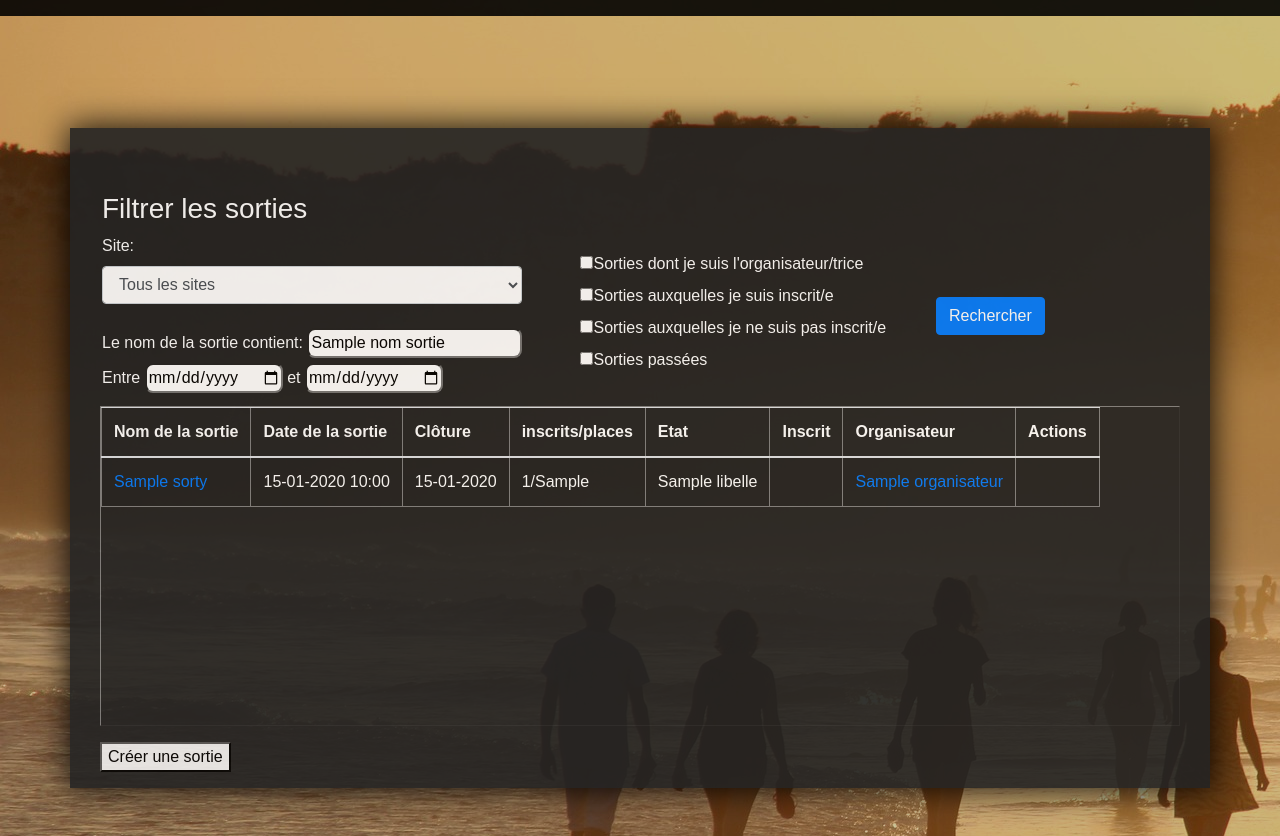
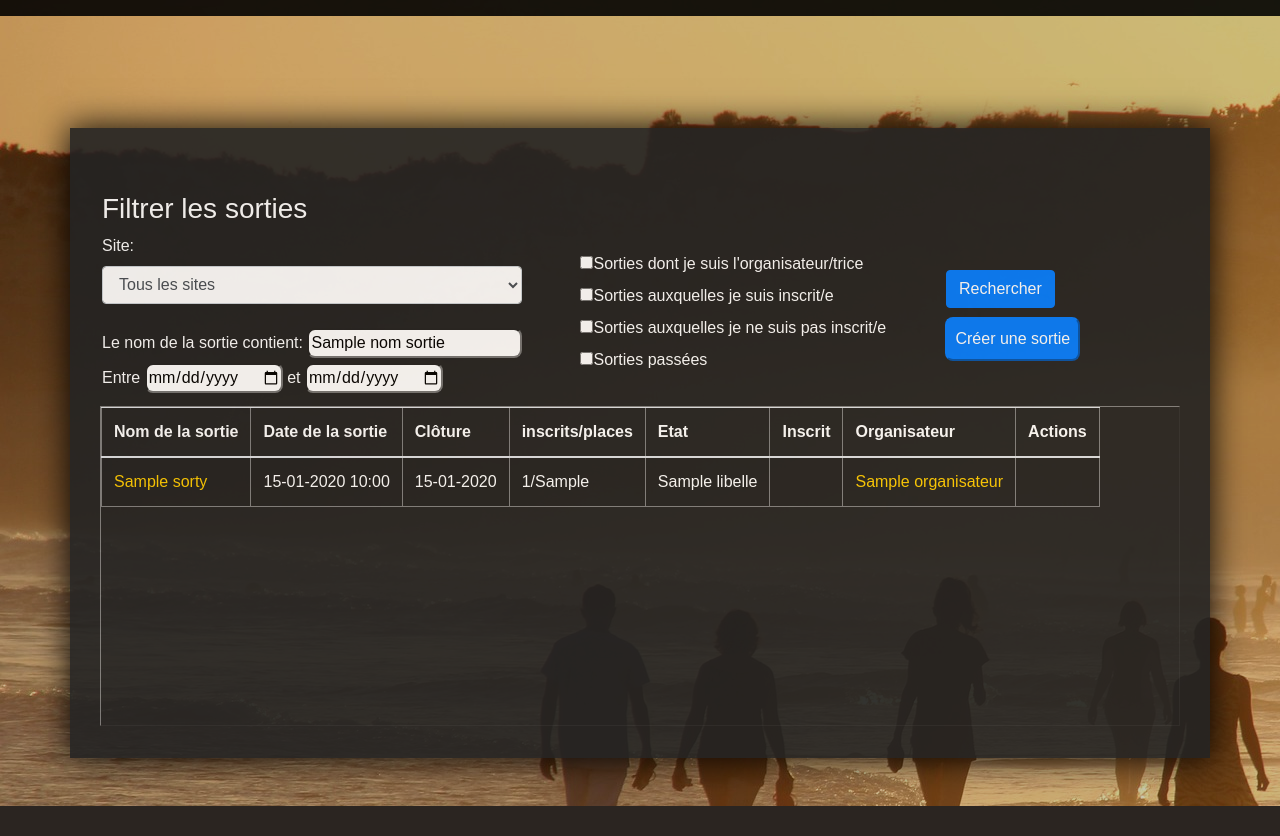
Before and after one commit to Claraafc/sortir, a Symfony app: template templates/affichage_sortie/accueil.html.twig in a window 1280 px wide. After the commit the page ends 806 px from the top, so only its background shows below. Run offline with Twig, Linux system fonts and the light colour scheme; the template is opened without the code that fills it: most values are stand-ins (such as "Sample title", 1, 10 or a date in 2020); some libraries are stand-ins or nearby versions.

Commit message:
Commit evolution du css, accueil done

```diff
--- a/public/styles/style.css
+++ b/public/styles/style.css
@@ -4,14 +4,12 @@
     font-size: medium;
 }
 
-/*.core > a {
-    color: #1DC9FF;
-}*/
-.nav-item > a {
-    color:white;
+td > a {
+    color:#ffcc00 ;
 }
+
 a:hover {
-    color: #ffcc00 ;
+    color:  #1DC9FF;
 }
 
 .background-image{
@@ -23,6 +21,13 @@ a:hover {
     filter: brightness(80%);
 
 }
+.btn-creer-sortie{
+ padding: 0.5em;
+}
+
+.btns-accueil{
+
+}
 .col-checkbox{
     margin-left: 3em;
 }
@@ -31,6 +36,9 @@ a:hover {
     margin-left: 2.5em;
 }
 
+.container-login {
+   height:100%
+}
 .container-table-accueil{
     width: 500em;
 }
@@ -45,6 +53,14 @@ a:hover {
     z-index: 9999;
 
 }
+
+.div-btn-creer-sortie{
+    border-radius: 0.2em;
+    margin-left: 3.4em;
+    margin-top: 0.6em;
+
+}
+
 /*body {
     color: black;
     font-family: "Roboto Light";
@@ -127,6 +143,10 @@ input {
     text-align: -webkit-left;
 }
 
+login-img{
+    width: 100%;
+}
+
 main {
     margin-top: 3em;
 }
@@ -146,6 +166,16 @@ main {
     filter:opacity(89%);
 }
 
+.nav-item > a {
+    color:#ffcc00
+}
+.nav-item > a:hover {
+    color:  #1DC9FF;
+}
+
+.navbar-toggler-icon{
+    color:#ffcc00;
+}
 p {
     -webkit-column-count: 3;
     -moz-column-count: 3;
--- a/templates/affichage_sortie/accueil.html.twig
+++ b/templates/affichage_sortie/accueil.html.twig
@@ -49,10 +49,16 @@
                                   name="sortie_passee"{% if sortie_passee %} checked="checked" {% endif %}>Sorties
                         passées</label><br>
                 </div>
+                <div class="btns-accueil">
                 <div class="col-auto col-rechercher">
                     <button type="submit" class="btn btn-primary"> Rechercher</button>
                 </div>
-
+                <div class="div-btn-creer-sortie">
+                <a href="{{ path('sortie_creation') }}">
+                    <input class="btn-primary btn-creer-sortie" type="button" value="Créer une sortie"></button>
+                </a>
+                </div>
+                </div>
             </div>
         </form>
         <div class="container container-table-accueil">
@@ -122,9 +128,6 @@
                         </tbody>
                     {% endfor %}
                 </table>
-                <a href="{{ path('sortie_creation') }}">
-                    <button type="submit">Créer une sortie</button>
-                </a>
             </div>
         </div>
     </main>
--- a/templates/base.html.twig
+++ b/templates/base.html.twig
@@ -32,7 +32,7 @@
 
             <button class="navbar-toggler" type="button" data-toggle="collapse" data-target="#navbarNav"
                     aria-controls="navbarNav" aria-expanded="false" aria-label="Toggle navigation">
-                <span class="navbar-toggler-icon"></span>
+                <span class="navbar-toggler-icon">Menu</span>
             </button>
             <div class="collapse navbar-collapse" id="navbarNav">
                 <ul class="navbar-nav">
--- a/templates/user/update.html.twig
+++ b/templates/user/update.html.twig
@@ -56,7 +56,7 @@
         <div class="row">
             <div class="col">{{ form_widget(userForm.Enregistrer) }}</div>
             <div class="col"><a class="btn btn-danger" href="{{ path('affichage_sortie') }}">Annuler</a></div>
-            <div class="col"><button class="btn btn-info"><a href="{{ path('change_password', {'id': user.id}) }}">Changer mot de passe</a></button></div>
+            <div class="col"><a href="{{ path('change_password', {'id': user.id}) }}"><button class="btn btn-info">Changer mot de passe</button></a></div>
         </div>
     </div>
     {{ form_end(userForm) }}
```
Also changed, not shown: templates/security/login.html.twig (+6 -5 lines).
